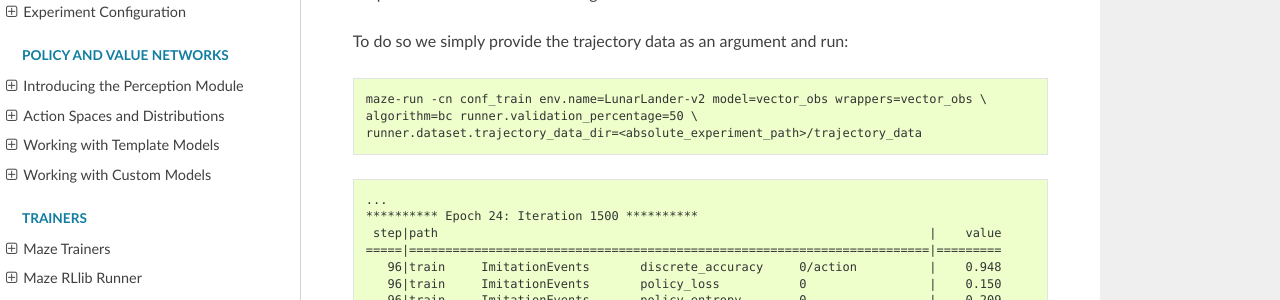
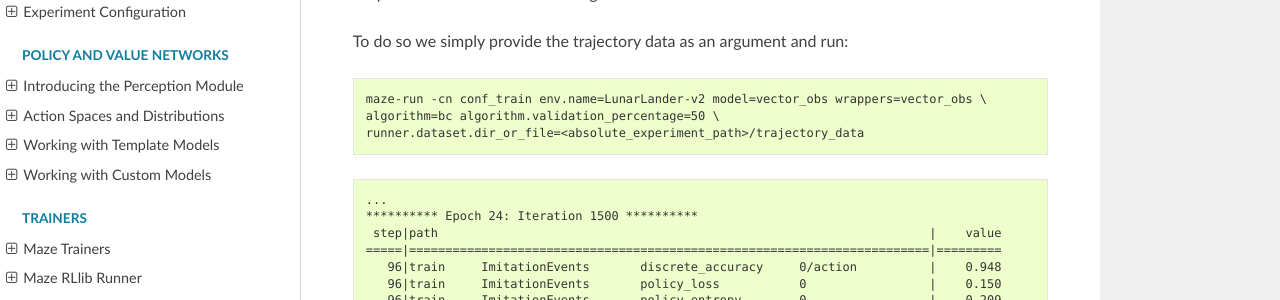
Before and after one commit to enlite-ai/maze, a Sphinx documentation site: the page built from docs/source/workflow/imitation_and_fine_tuning.rst, in a window 1280 px wide and 900 px high, scrolled down 1985 px. Shown: the part 151-451 px from the top of the window. Built offline with Sphinx 7.4.7 and the Read the Docs theme 2.0.0, drawn with Linux system fonts in a browser that asks for light colours.

Commit message:
RL-489: Fix BC command in docs
(Issue RL-489 - Revise Docs: Workflow Training / Rollouts & Hydra Config)

```diff
--- a/docs/source/workflow/imitation_and_fine_tuning.rst
+++ b/docs/source/workflow/imitation_and_fine_tuning.rst
@@ -97,8 +97,8 @@ To do so we simply provide the trajectory data as an argument and run:
 .. code-block:: console
 
     maze-run -cn conf_train env.name=LunarLander-v2 model=vector_obs wrappers=vector_obs \
-    algorithm=bc runner.validation_percentage=50 \
-    runner.dataset.trajectory_data_dir=<absolute_experiment_path>/trajectory_data
+    algorithm=bc algorithm.validation_percentage=50 \
+    runner.dataset.dir_or_file=<absolute_experiment_path>/trajectory_data
 
 .. code-block:: console
 
```
